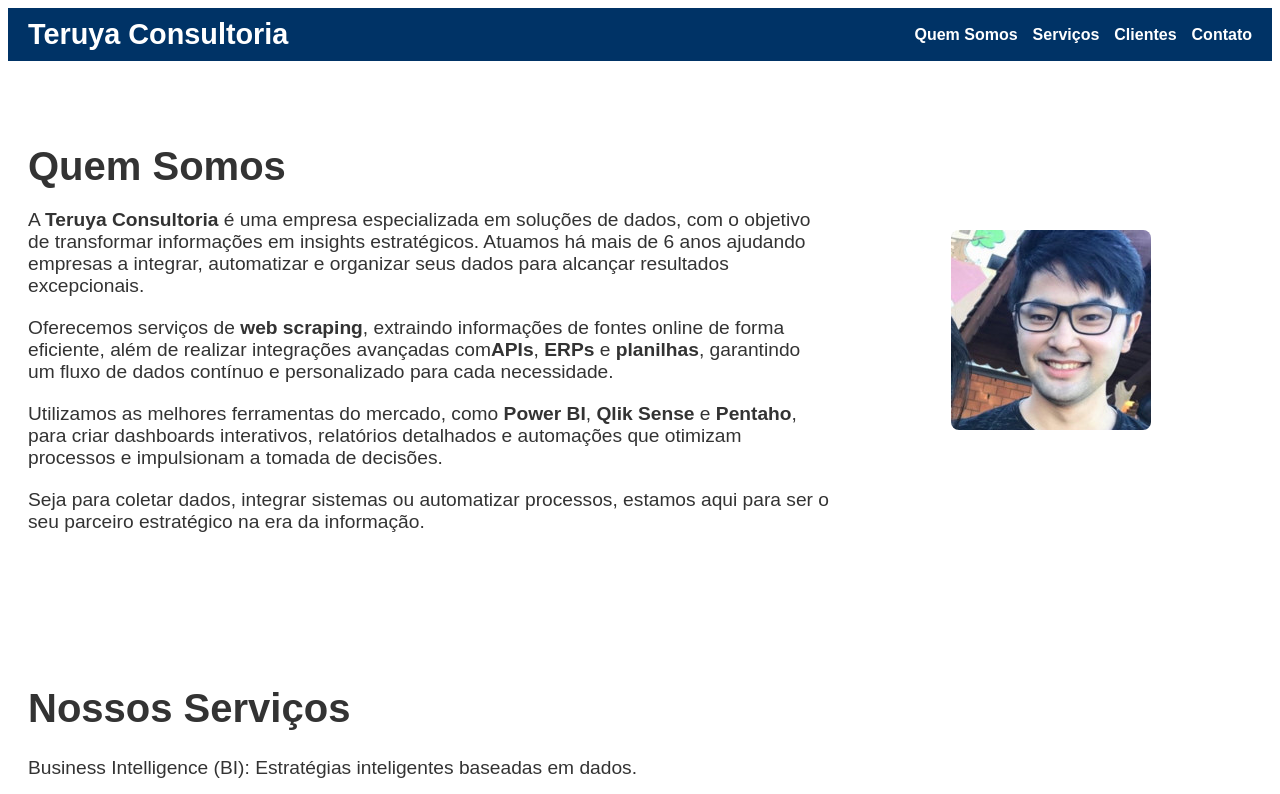
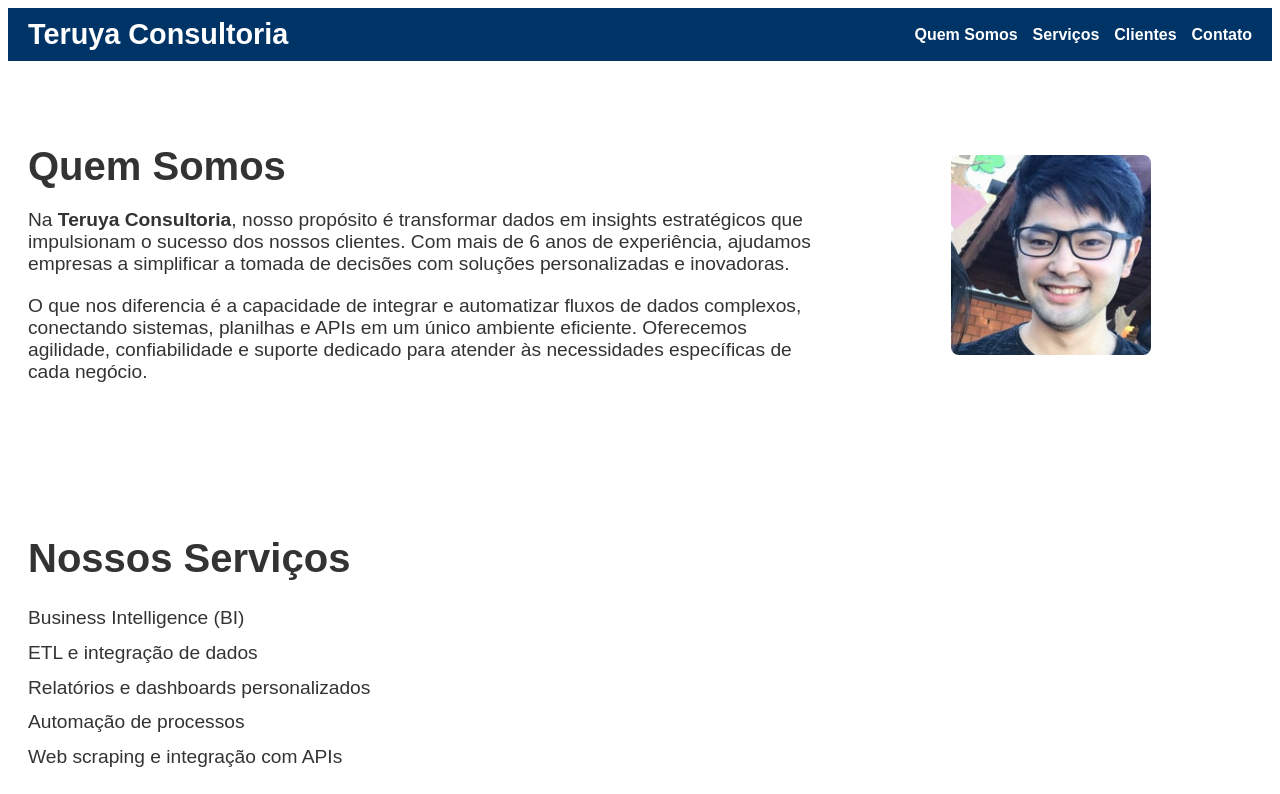
Before and after one commit to Yudditeruya/tab_news, a Next.js app: page / in a window 1280 px wide. Shown: the top 794 px of the page. Built offline with nearby package versions, Linux system fonts and the light colour scheme.

Commit message:
versao estavel

```diff
--- a/pages/index.js
+++ b/pages/index.js
@@ -43,19 +43,12 @@
       <div style={styles.textContainer}>
         <h1 style={styles.title}>Quem Somos</h1>
         <p style={styles.text}>
-          A <strong>Teruya Consultoria</strong> é uma empresa especializada em soluções de dados, com o objetivo de transformar informações em insights estratégicos.
-          Atuamos há mais de 6 anos ajudando empresas a integrar, automatizar e organizar seus dados para alcançar resultados excepcionais.
+          Na <strong>Teruya Consultoria</strong>, nosso propósito é transformar dados em insights estratégicos que impulsionam o sucesso dos nossos clientes.
+          Com mais de 6 anos de experiência, ajudamos empresas a simplificar a tomada de decisões com soluções personalizadas e inovadoras.
         </p>
         <p style={styles.text}>
-          Oferecemos serviços de <strong>web scraping</strong>, extraindo informações de fontes online de forma eficiente, além de realizar integrações avançadas com
-          <strong>APIs</strong>, <strong>ERPs</strong> e <strong>planilhas</strong>, garantindo um fluxo de dados contínuo e personalizado para cada necessidade.
-        </p>
-        <p style={styles.text}>
-          Utilizamos as melhores ferramentas do mercado, como <strong>Power BI</strong>, <strong>Qlik Sense</strong> e <strong>Pentaho</strong>,
-          para criar dashboards interativos, relatórios detalhados e automações que otimizam processos e impulsionam a tomada de decisões.
-        </p>
-        <p style={styles.text}>
-          Seja para coletar dados, integrar sistemas ou automatizar processos, estamos aqui para ser o seu parceiro estratégico na era da informação.
+          O que nos diferencia é a capacidade de integrar e automatizar fluxos de dados complexos, conectando sistemas, planilhas e APIs em um único ambiente eficiente.
+          Oferecemos agilidade, confiabilidade e suporte dedicado para atender às necessidades específicas de cada negócio.
         </p>
       </div>
 
@@ -73,11 +66,11 @@
   <section id="servicos" style={styles.section}>
     <h1 style={styles.title}>Nossos Serviços</h1>
     <ul style={styles.serviceList}>
-      <li>Business Intelligence (BI): Estratégias inteligentes baseadas em dados.</li>
-      <li>ETL: Integração de dados eficiente e segura.</li>
-      <li>Relatórios Personalizados: Informações detalhadas e úteis.</li>
-      <li>Dashboards: Ferramentas como Power BI, Qlik Sense e Pentaho.</li>
-      <li>Automação: Otimização de processos para seu negócio.</li>
+      <li>Business Intelligence (BI)</li>
+      <li>ETL e integração de dados</li>
+      <li>Relatórios e dashboards personalizados</li>
+      <li>Automação de processos</li>
+      <li>Web scraping e integração com APIs</li>
     </ul>
   </section>
 );
```
